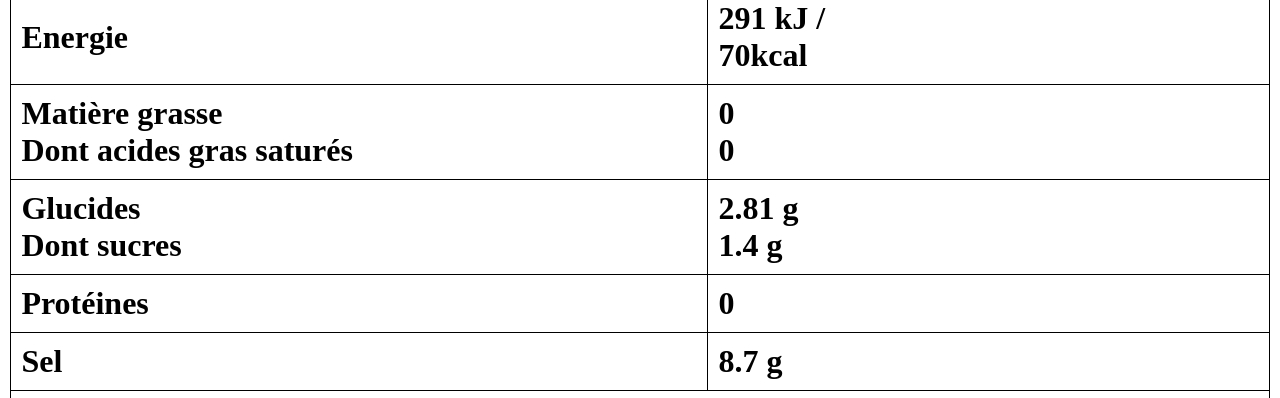
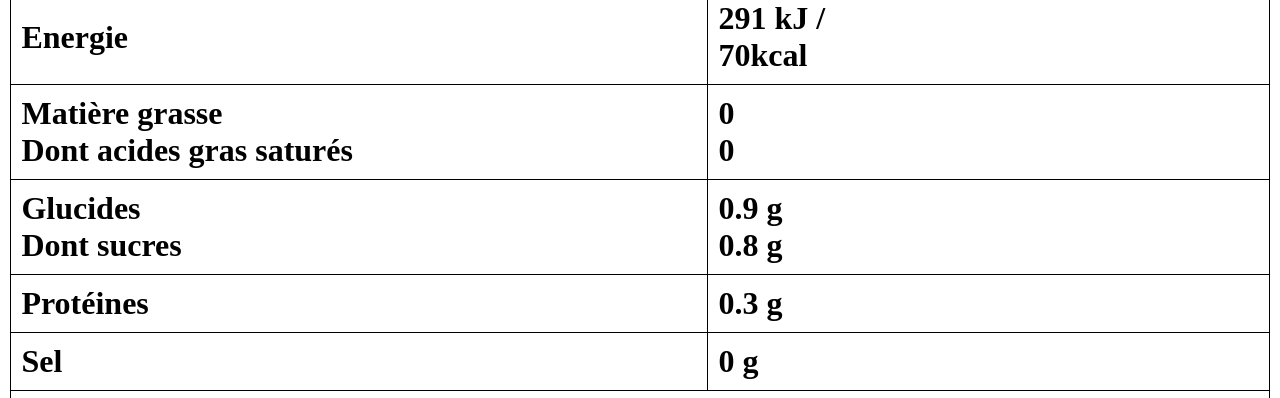
Before and after one commit to Val0d/BSA.github.io, a plain HTML site: page index.html in a window 1280 px wide. Shown: the part 222-620 px from the top of the page. Drawn offline with Linux system fonts and the light colour scheme.

Commit message:
Update index.html

```diff
--- a/index.html
+++ b/index.html
@@ -23,15 +23,15 @@
             </tr>
             <tr>
                 <td>Glucides<br>Dont sucres</td>
-                <td>2.81 g<br>1.4 g</td>
+                <td>0.9 g<br>0.8 g</td>
             </tr>
             <tr>
                 <td>Protéines</td>
-                <td>0</td>
+                <td>0.3 g</td>
             </tr>
             <tr>
               <td>Sel</td>
-              <td>8.7 g</td>
+              <td>0 g</td>
             </tr>
             <tr>
                 <td COLSPAN=2><strong><CENTER>Ingrédients:</strong> Raisins, Sucre, Conservateurs(Sulfites)</CENTER></td>
```
